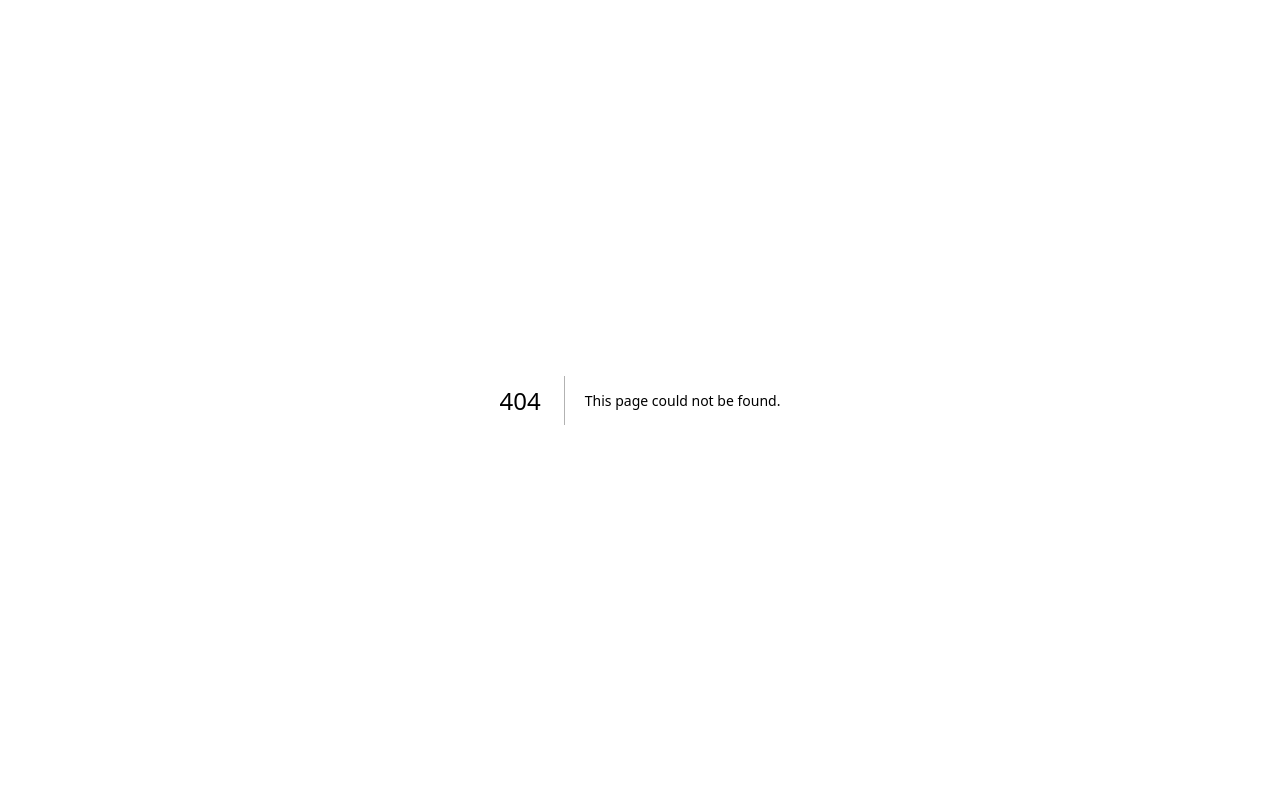
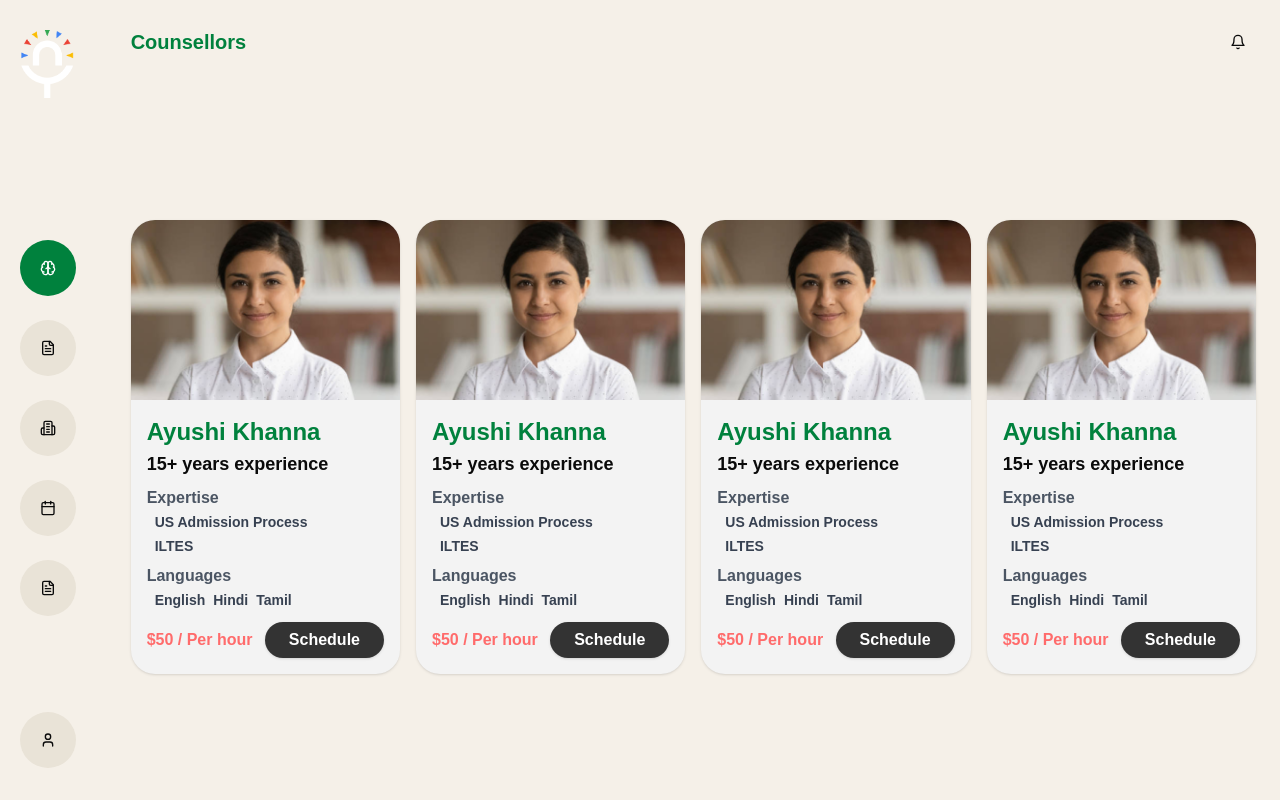
Before and after one commit to Aditya-A-G/clyra, a Next.js app: page /counsellors in a window 1280 px wide. Before the commit this address had no page. Built offline with nearby package versions, Linux system fonts and the light colour scheme.

Commit message:
create counsellor page

```diff
--- /dev/null
+++ b/src/app/counsellors/page.tsx
@@ -0,0 +1,108 @@
+import { Sidebar } from "@/components/ui/dashboard/sidebar";
+import { Button } from "@/components/ui/button";
+import { Card } from "@/components/ui/card";
+import { Bell } from "lucide-react";
+import Image from "next/image";
+import counsellorImage from "../../../public/counsellor.png";
+
+type Counsellor = {
+  name: string;
+  experience: string;
+  expertise: string[];
+  languages: string[];
+  pricePerHour: number;
+};
+
+export default function Counsellors() {
+  const counsellors: Counsellor[] = Array(4).fill({
+    name: "Ayushi Khanna",
+    experience: "15+ years experience",
+    expertise: ["US Admission Process", "ILTES"],
+    languages: ["English", "Hindi", "Tamil"],
+    pricePerHour: 50,
+  });
+
+  return (
+    <div className="min-h-screen bg-[#f5f0e8] grid grid-cols-12">
+      <div className="col-span-1">
+        <Sidebar />
+      </div>
+
+      <div className="col-span-11 flex-1 p-6 h-screen overflow-y-scroll">
+        <header className="flex justify-between items-center mb-8">
+          <div>
+            <div className="text-[#00813d] text-xl font-bold">Counsellors</div>
+          </div>
+          <Button variant="ghost" size="icon" className="rounded-full">
+            <Bell className="h-5 w-5" />
+          </Button>
+        </header>
+
+        <div className="mt-40 grid grid-cols-1 sm:grid-cols-2 lg:grid-cols-3 xl:grid-cols-4 gap-4 ">
+          {counsellors.map((counsellor, index) => (
+            <Card
+              key={index}
+              className="rounded-[24px] overflow-hidden bg-[#F3F3F3] border-0"
+            >
+              <div className="aspect-[3/2] relative">
+                <Image
+                  src={counsellorImage}
+                  alt={counsellor.name}
+                  quality={100}
+                  layout="fill"
+                  className="object-cover"
+                />
+              </div>
+              <div className="p-4">
+                <h2 className="text-[#00813d] text-2xl font-semibold  mb-0.5">
+                  {counsellor.name}
+                </h2>
+                <p className="text-lg font-bold mb-2">
+                  {counsellor.experience}
+                </p>
+
+                <div className="space-y-2 text-sm">
+                  <div>
+                    <h3 className="text-gray-600 text-base font-semibold mb-0.5">
+                      Expertise
+                    </h3>
+                    <div className="space-y-1 pl-2 font-semibold">
+                      {counsellor.expertise.map((item, i) => (
+                        <p key={i} className="text-gray-700 ">
+                          {item}
+                        </p>
+                      ))}
+                    </div>
+                  </div>
+
+                  <div>
+                    <h3 className="text-gray-600 text-base font-semibold mb-0.5">
+                      Languages
+                    </h3>
+                    <div className="flex gap-2 pl-2 font-semibold">
+                      {counsellor.languages.map((language, i) => (
+                        <span key={i} className="text-gray-700">
+                          {language}
+                          {i < counsellor.languages.length - 1 && " "}
+                        </span>
+                      ))}
+                    </div>
+                  </div>
+
+                  <div className="flex items-center justify-between pt-1">
+                    <p className="text-[#FF6B6B]  text-base font-semibold">
+                      ${counsellor.pricePerHour} / Per hour
+                    </p>
+                    <Button className="bg-[#333333] text-white hover:bg-[#444444] rounded-full px-6 py-2 text-base font-semibold">
+                      Schedule
+                    </Button>
+                  </div>
+                </div>
+              </div>
+            </Card>
+          ))}
+        </div>
+      </div>
+    </div>
+  );
+}
```
Also changed, not shown: public/counsellor.png (added).
